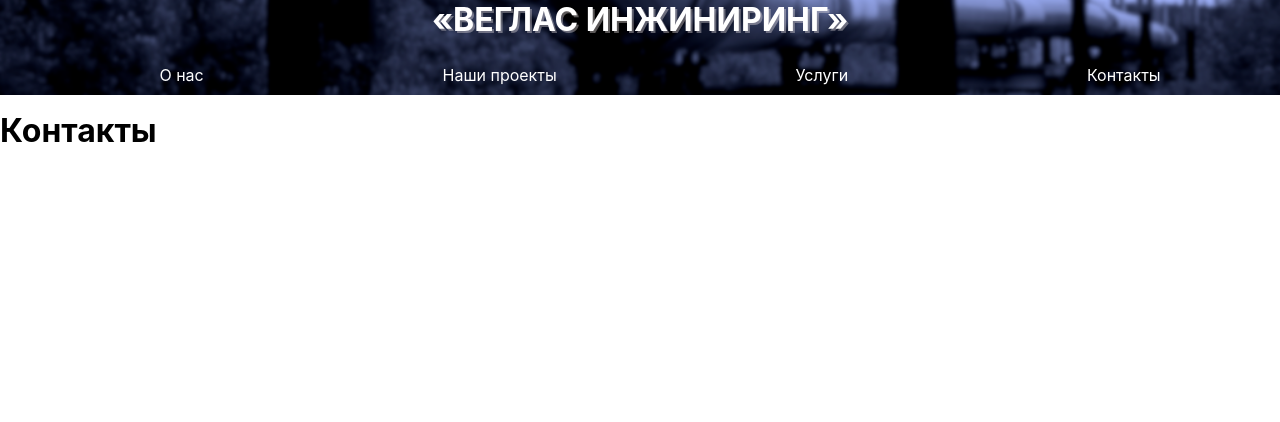
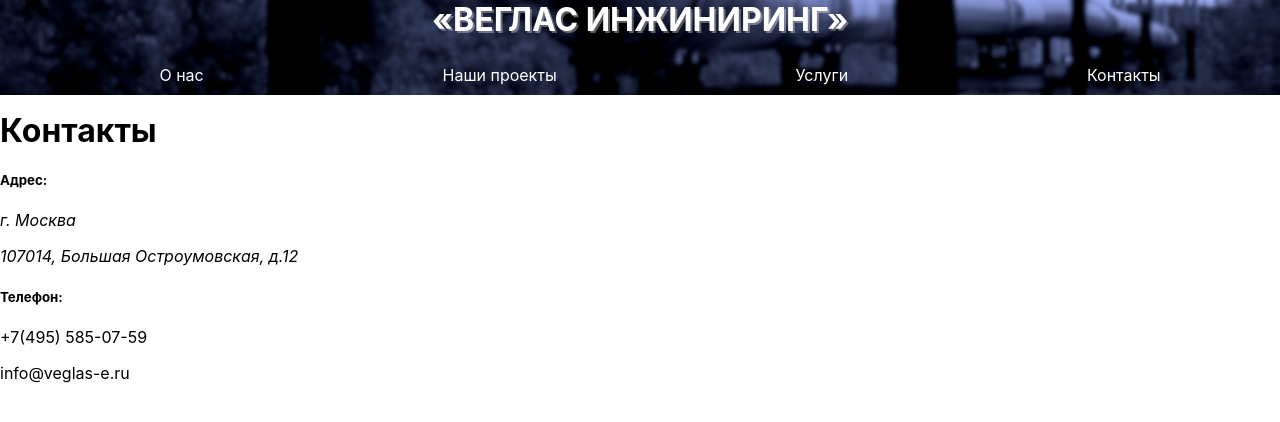
Before and after one commit to anna-trofimova/techInvest, a React (Create React App) app: page /contacts in a window 1280 px wide. Shown: the top 422 px of the page. Built offline with nearby package versions, Linux system fonts and the light colour scheme.

Commit message:
contacts page

```diff
--- a/src/pages/Contacts.js
+++ b/src/pages/Contacts.js
@@ -4,6 +4,20 @@ export default function Contacts() {
   return (
     <div>
       <h1>Контакты</h1>
+      <article>
+        <h5>Адрес:</h5>
+        <address>
+          <p>г. Москва </p>
+          <p>107014, Большая Остроумовская, д.12</p>
+        </address>
+      </article>
+      <article>
+        <h5>Телефон:</h5>
+        <p>+7(495) 585-07-59</p>
+        <p>info@veglas-e.ru</p>
+      </article>
+
+
     </div>
   )
 }
```
